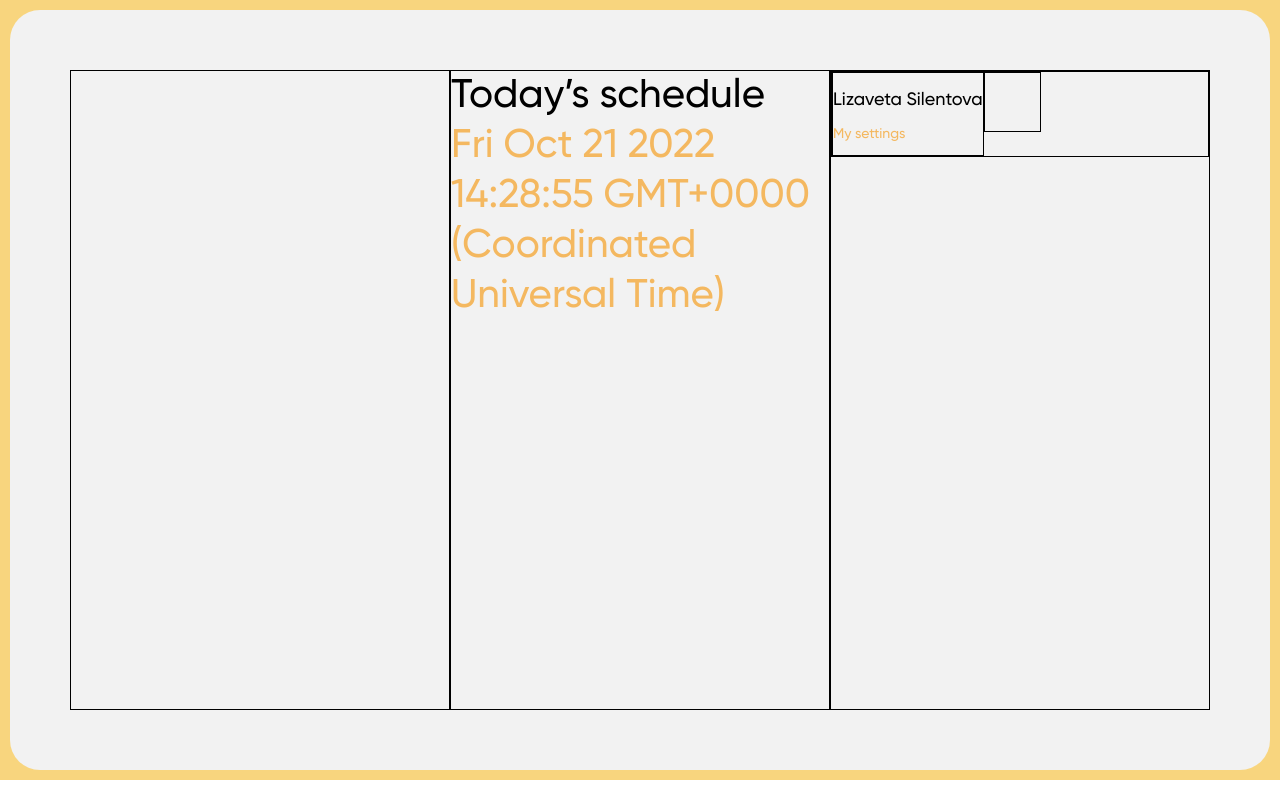
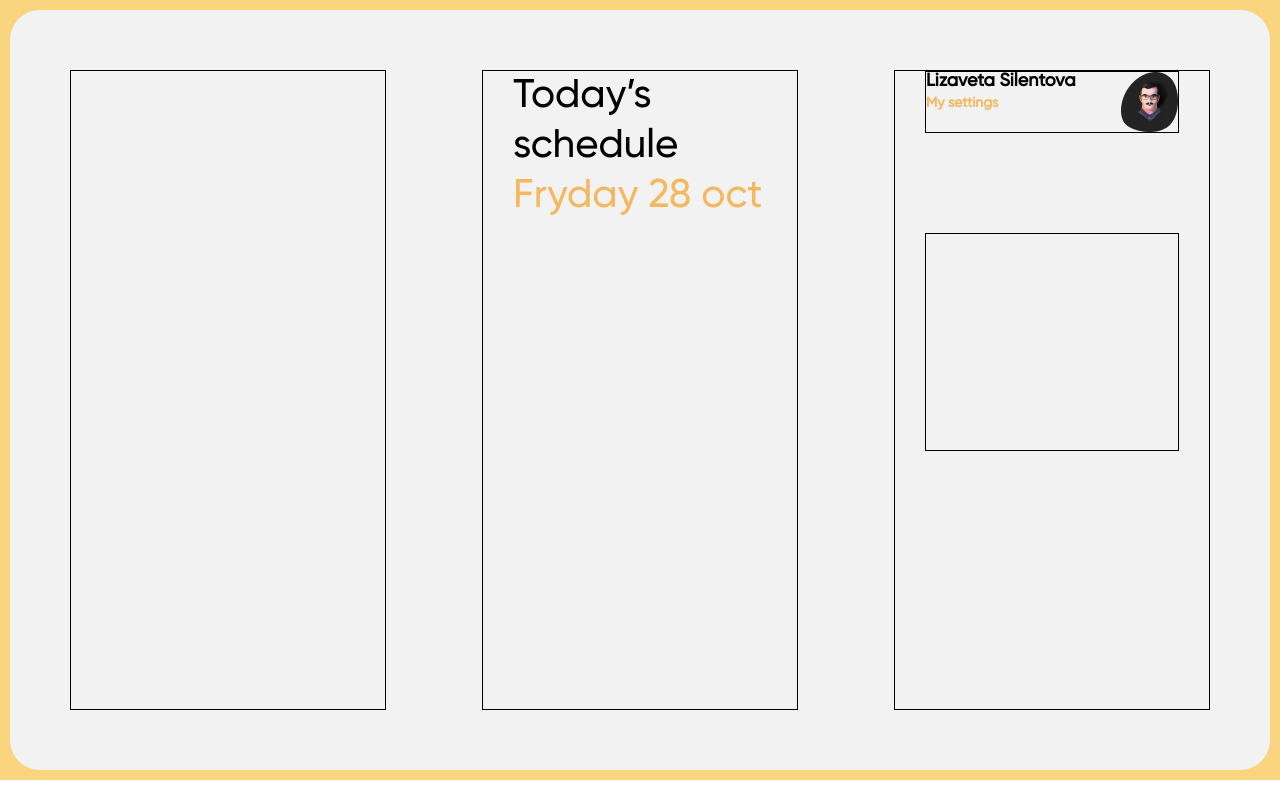
Before and after one commit to lizasilent/taskly, a React (Create React App) app: page / in a window 1280 px wide. Built offline with nearby package versions, Linux system fonts and the light colour scheme.

Commit message:
right column

```diff
--- a/src/App.css
+++ b/src/App.css
@@ -36,17 +36,20 @@
 width: 477px;
 border: 1px solid black;
 height: 80vh;
+padding: 0 30px;
 }
 
 .middle {
   width: 477px;
+  margin: 0 96px;
   border: 1px solid black;
-
+  padding: 0 30px;
 }
 
 .right {
   width: 477px;
   border: 1px solid black;
+  padding: 0 30px;
 }
 
 .middle__header p{
@@ -54,7 +57,6 @@ height: 80vh;
   line-height: 50px;
   text-align: left;
   margin: 0;
-
 }
 
 
@@ -66,35 +68,39 @@ height: 80vh;
   border: 1px solid black;
   display: flex;
   flex-direction: row;
+  justify-content: space-between;
+  margin-bottom: 100px;
 
 }
 
 .user__info {
   text-align: left;
-  border: 1px solid black;
 
 }
 
 .user__name{
 font-size: 18px;
 line-height: 18px;
-letter-spacing: 0px;
+font-weight: bold;
+margin: 0 0 6px 0;
 
 }
 
 .user__settings{
 font-size: 14px;
 line-height: 14px;
-letter-spacing: 0px;
+font-weight: bold;
+margin: 0;
 
 }
 
 .user__logo{
+  background: url(./images/Profile\ Pic.png);
+  height: 60px;
+  width: 57px;
+}
+
+.music{
   border: 1px solid black;
-  height: 60px;
-width: 57px;
-left: 189px;
-top: 0px;
-border-radius: 0px;
-
+  height: 218px;
 }
--- a/src/components/CenterMenu.js
+++ b/src/components/CenterMenu.js
@@ -2,8 +2,6 @@ import React from "react";
 
 function CenterMenu() {
 
-const date = new Date();
-const dayOfWeek = date.toString();
 
 
     return (
@@ -11,7 +9,7 @@ const dayOfWeek = date.toString();
 
         <div className="middle__header">
         <p className="text">Today’s schedule</p>
-        <p className="yellow">{dayOfWeek}</p>
+        <p className="text yellow">Fryday 28 oct</p>
         </div>
         <div></div>
 
--- a/src/components/RightMenu.js
+++ b/src/components/RightMenu.js
@@ -1,31 +1,25 @@
 import React from "react";
-
 
 function RightMenu() {
   return (
     <div className="right">
 
-
-
       <div className="user">
         <div className="user__info">
           <p className="user__name">Lizaveta Silentova</p>
           <p className="user__settings yellow">My settings</p>
-
         </div>
         <div className="user__logo"></div>
       </div>
 
+      <div className="music">
 
 
-
-        <div></div>
+      </div>
       <div></div>
       <div></div>
     </div>
-
-    )
+  );
 }
 
-
 export default RightMenu;
```
Lines whose indentation alone changed are shown as unchanged.
